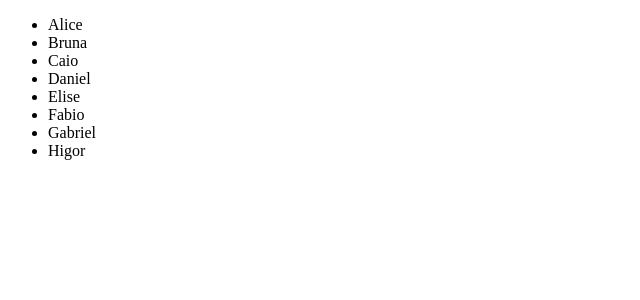
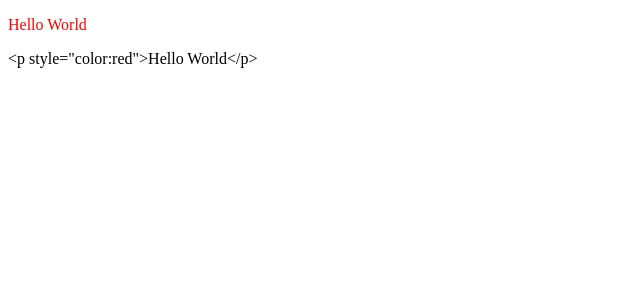
Before and after one commit to RodrigoArgenton/vue-project, a Vue app: page / in a window 1280 px wide. Shown: the top 300 px of the page, without its empty margins (0-640 px from the left). Built offline with nearby package versions, Linux system fonts and the light colour scheme.

Commit message:
Exemplo básico de interpolação

```diff
--- a/src/App.vue
+++ b/src/App.vue
@@ -2,11 +2,12 @@
 <script setup>
   // import ExemploBasico01 from './componentes/ExemploConcatenacao01.vue'
   // import ExemploBasico02 from './componentes/Exemplo02Condicional.vue'
-  import ExemploBasico03 from './componentes/Exemplo03For.vue';
+  // import ExemploBasico03 from './componentes/Exemplo03For.vue'
+  import ExemploBasico04 from './componentes/Exemplo04Interpolacao.vue'
 </script>
 
 
 <!-- HTML -->
 <template>
-  <ExemploBasico03></ExemploBasico03>
+  <ExemploBasico04></ExemploBasico04>
 </template>
--- /dev/null
+++ b/src/componentes/Exemplo04Interpolacao.vue
@@ -0,0 +1,10 @@
+<!-- Script -->
+<script setup>
+    let texto = '<p style="color:red">Hello World</p>'
+</script>
+
+<!-- HTML -->
+<template>
+    <div v-html="texto"></div>
+    <div>{{ texto }}</div>
+</template>
```
